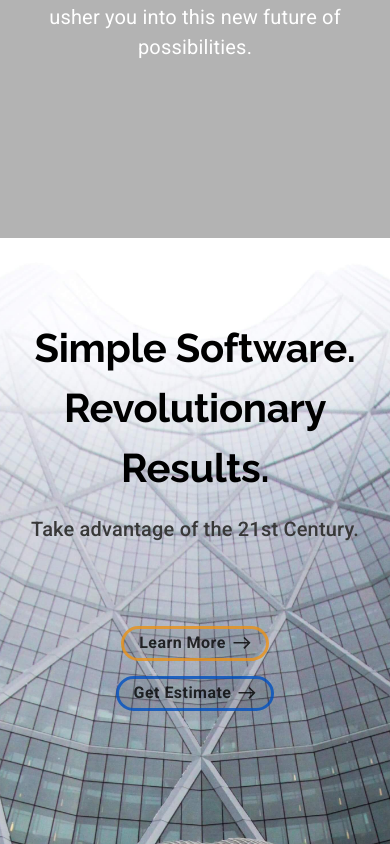
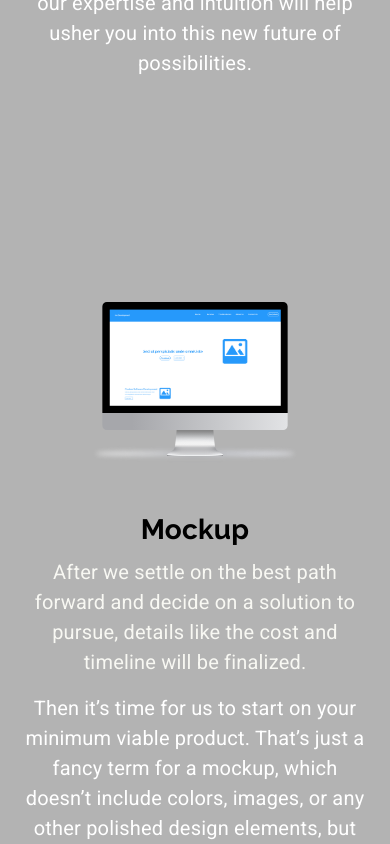
Before and after one commit to HAZberi/tech-company-website, a React (Create React App) app: page /revolution in a window 390 px wide. Shown: the part 4432-5276 px from the top of the page. Built offline with nearby package versions, Linux system fonts and the light colour scheme.

Commit message:
Mockup Section Complete

```diff
--- a/src/components/Revolution.js
+++ b/src/components/Revolution.js
@@ -8,6 +8,13 @@ import CallToAction from "./ui/CallToAction";
 import technologyAnimation from "../animations/technologyAnimation/data.json";
 import consultation from "../assets/consultationIcon.svg";
 import vision from "../assets/vision.svg";
+import mockup from "../assets/mockupIcon.svg";
+import review from "../assets/reviewIcon.svg";
+import design from "../assets/designIcon.svg";
+import build from "../assets/buildIcon.svg";
+import launch from "../assets/launchIcon.svg";
+import maintain from "../assets/maintainIcon.svg";
+import iterate from "../assets/iterateIcon.svg";
 
 const useStyles = makeStyles((theme) => ({
   heading: {
@@ -47,7 +54,7 @@ const useStyles = makeStyles((theme) => ({
     paddingLeft: "5em",
     paddingRight: "5em",
     paddingBottom: "10em",
-    paddingTop: "2em",
+    paddingTop: "3em",
     [theme.breakpoints.down("sm")]: {
       paddingLeft: "1.5em",
       paddingRight: "1.5em",
@@ -70,7 +77,7 @@ const useStyles = makeStyles((theme) => ({
     marginLeft: "5em",
     [theme.breakpoints.down("lg")]: {
       maxWidth: "50%",
-      marginLeft: "2.5em",
+      marginLeft: "4em",
     },
     [theme.breakpoints.down("md")]: {
       maxWidth: "80%",
@@ -90,7 +97,6 @@ const Revolution = (props) => {
   const theme = useTheme();
   const medium = useMediaQuery(theme.breakpoints.down("md"));
   const larger = useMediaQuery(theme.breakpoints.down("lg"));
-  const largest = useMediaQuery(theme.breakpoints.down("xl"));
   const smaller = useMediaQuery(theme.breakpoints.down("sm"));
   const smallest = useMediaQuery(theme.breakpoints.down("xs"));
 
@@ -316,6 +322,52 @@ const Revolution = (props) => {
           </Grid>
         </Grid>
       </Grid>
+      <Grid
+        container
+        direction="row"
+        alignItems="center"
+        justify="center"
+        className={classes.processRowContainer}
+        style={{backgroundColor: "#B3B3B3"}}
+      >
+        <Grid
+          item
+          className={classes.imgContainer}
+          lg
+        >
+          <img
+            style={{ maxWidth: smallest ? "80%" : "80%"}}
+            src={mockup}
+            alt="handshake"
+          />
+        </Grid>
+        <Grid
+          item
+          container
+          direction="column"
+          alignItems={smaller ? "center" : "flex-start"}
+          className={classes.itemContainer}
+          lg
+        >
+          <Grid item align={smaller ? "center" : "left"}>
+            <Typography variant="h4" gutterBottom>
+              Mockup
+            </Typography>
+          </Grid>
+          <Grid item style={{ textAlign: smallest ? "center" : "justify"}}>
+            <Typography variant="body1" style={{color: "#f8f8f3"}} paragraph>
+                After we settle on the best path forward and decide on a solution to pursue, details like the cost and timeline will be finalized.
+            </Typography>
+            <Typography variant="body1" style={{color: "#fff"}} paragraph>
+                Then it’s time for us to start on your minimum viable product. That’s just a fancy term for a mockup, which doesn’t include colors, images, or any other polished design elements, but captures the essential layout structure and functionality.
+            </Typography>
+            <Typography variant="body1" style={{color: "#fff"}} paragraph>
+                This helps us understand and refine the solution itself before getting distracted by specifics and looks.
+            </Typography>
+          </Grid>
+        </Grid>
+      </Grid>
+
 
       <Grid item>
         {/* Call to Action Block */}
```
Also changed, not shown: 1 other file (tests, documents, lock files or other folders).
